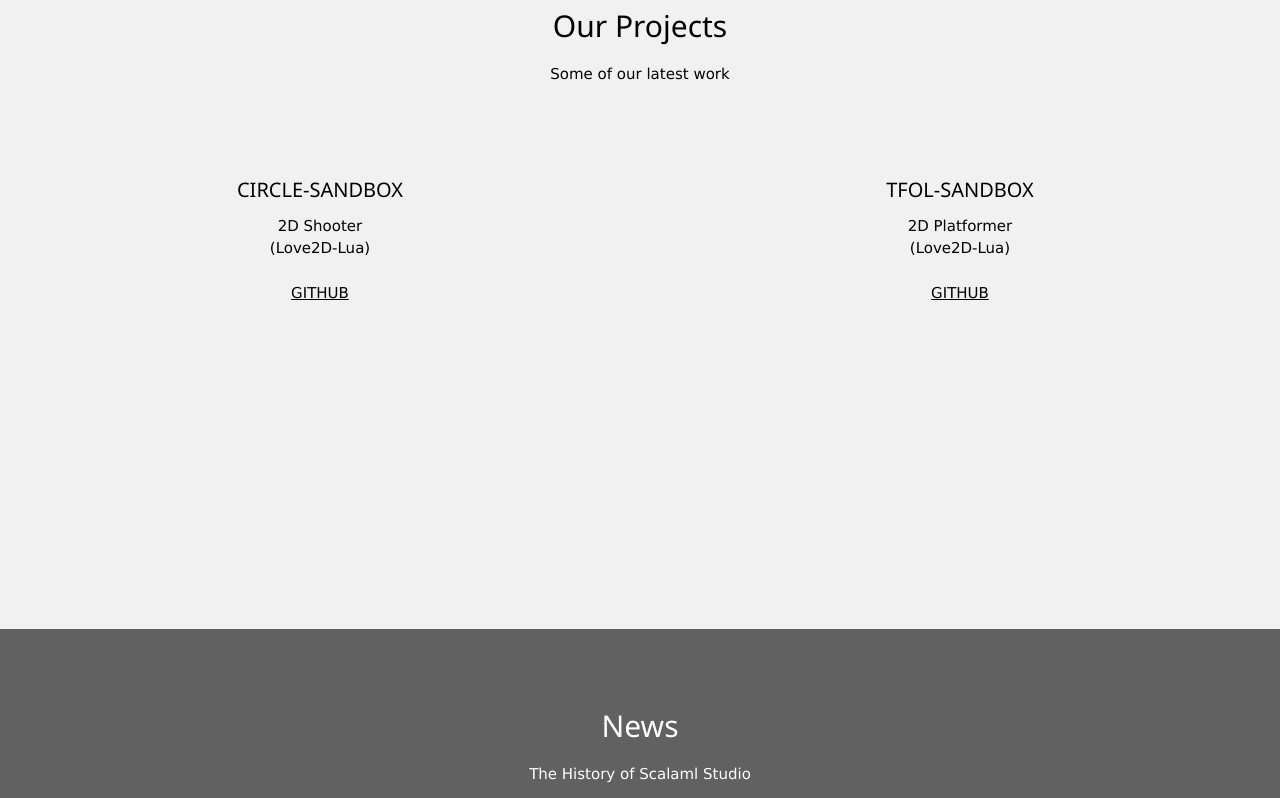
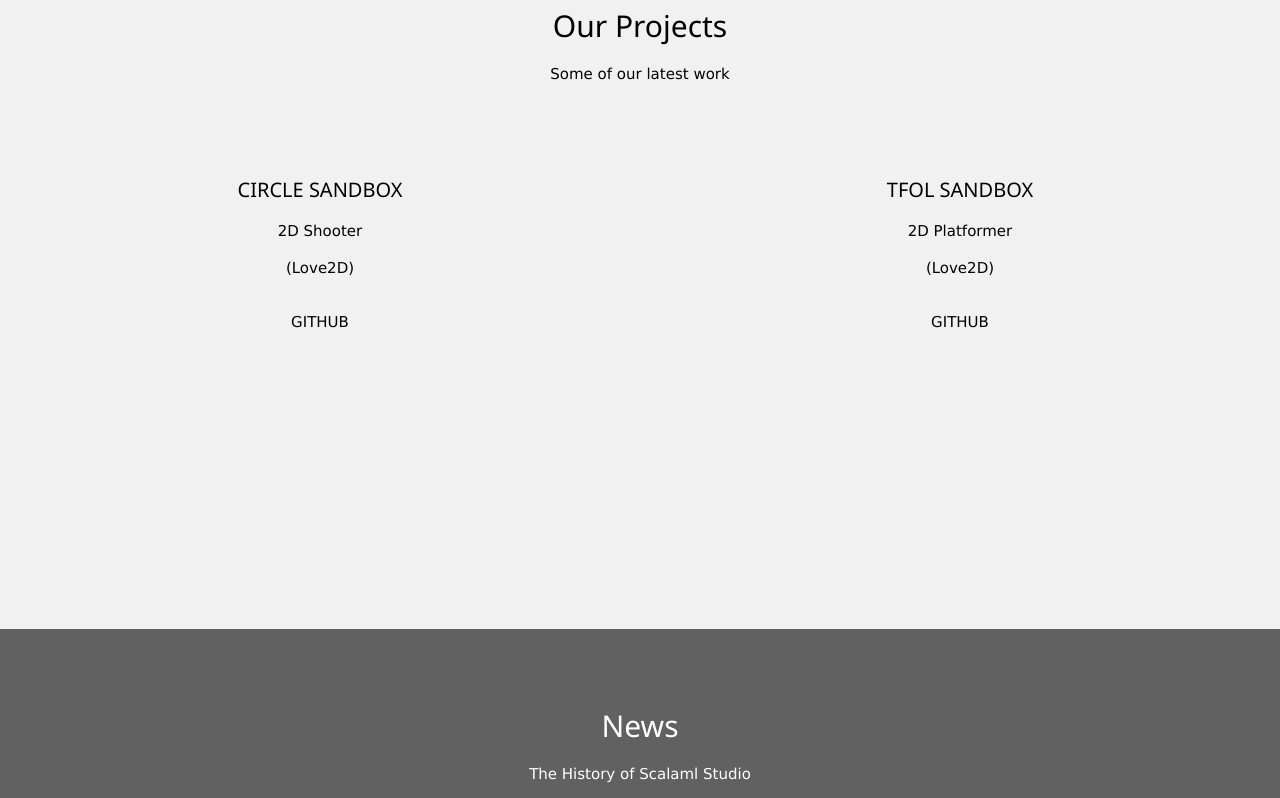
Before and after one commit to scalamlstudio/scalamlstudio.github.io, a plain HTML site: page index.html in a window 1280 px wide. Shown: the part 771-1569 px from the top of the page. Drawn offline with nearby package versions, Linux system fonts and the light colour scheme.

Commit message:
format-touch

```diff
--- a/index.html
+++ b/index.html
@@ -15,7 +15,7 @@
     <div class="w3-padding-64">
       <!-- <img src="" class="w3-margin w3-circle"> -->
       <img style="filter:invert(100%)" src="asset/icon.png" height="150">
-      <h1>Scalaml Studio</h1>
+      <h1 style="font-family:verdana"><b>ScalaML Studio</b></h1>
       <p>I have no idea why I made this website</p>
     </div>
     <div class="w3-padding-16">
@@ -34,16 +34,16 @@
     </div>
     <div class="w3-row">
       <div class="w3-half">
-        <h4>CIRCLE-SANDBOX</h4>
-        2D Shooter<br/>
-        (Love2D-Lua)<br/><br/>
-        <a href=https://github.com/the-fallen-of-light/circle-sandbox>GITHUB</a>
+        <h4>CIRCLE SANDBOX</h4>
+        <p>2D Shooter<p/>
+        <p>(Love2D)</p>
+        <a href="https://github.com/scalamlstudio/circle-sandbox" class="w3-button w3-block w3-hover-purple w3-padding-16">GITHUB</a>
       </div>
       <div class="w3-half">
-        <h4>TFOL-SANDBOX</h4>
-        2D Platformer<br/>
-        (Love2D-Lua)<br/><br/>
-        <a href=https://github.com/the-fallen-of-light/tfol-sandbox>GITHUB</a>
+        <h4>TFOL SANDBOX</h4>
+        <p>2D Platformer</p>
+        <p>(Love2D)</p>
+        <a href="https://github.com/scalamlstudio/tfol-sandbox" class="w3-button w3-block w3-hover-purple w3-padding-16">GITHUB</a>
       </div>
     </div>
   </div>
@@ -93,8 +93,8 @@
       <h1>Contact</h1>
     </div>
     <div class="w3-padding-64">
-      <p>Milky Way</p>
-      <p>service@scalaml.com</p>
+      <a href="https://en.wikipedia.org/wiki/Milky_Way" class="w3-button w3-block w3-hover-indigo w3-padding-16">Milky Way</a>
+      <a href="mailto:service@scalaml.com" class="w3-button w3-block w3-hover-indigo w3-padding-16">service@scalaml.com</a>
     </div>
   </div>
 </div>
```
